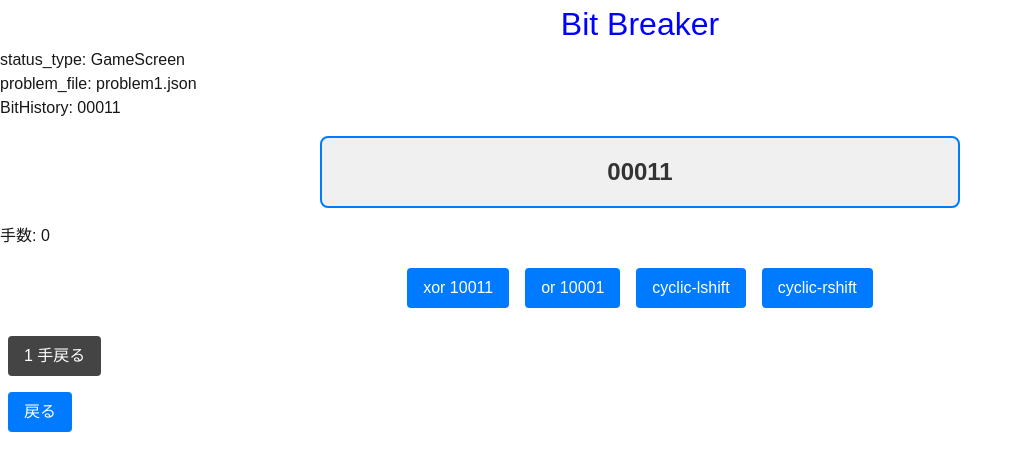
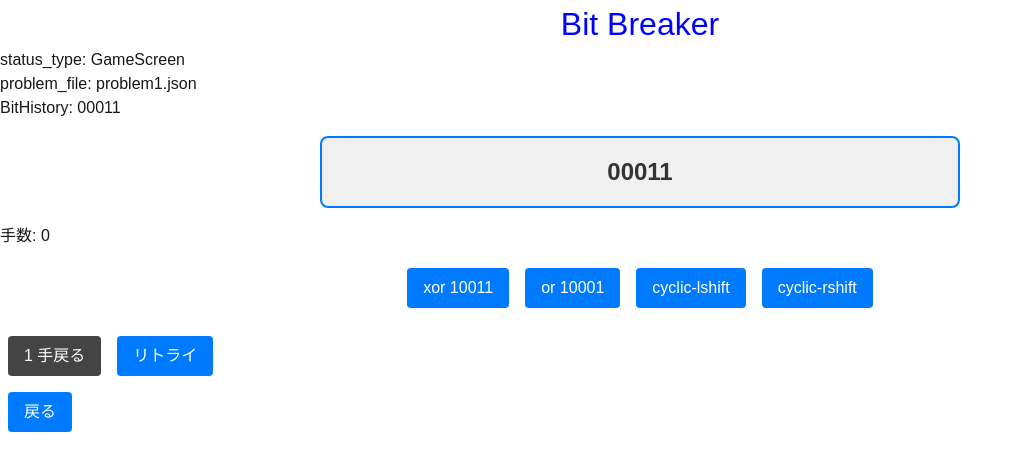
Before and after one commit to Masafiro/bit_game, a Next.js app in the folder src/: page / in a window 1280 px wide. Both pictures are taken after a click on the button "Problem 1". Shown: the top 470 px of the page, without its empty margins (0-1023 px from the left). Built offline with nearby package versions, Linux system fonts and the light colour scheme.

Commit message:
リトライボタンを実装

```diff
--- a/src/app/globals.css
+++ b/src/app/globals.css
@@ -115,3 +115,13 @@ body {
   cursor: pointer;
   margin: 8px;
 }
+
+.retryButton {
+  padding: 8px 16px;
+  background-color: #007bff;
+  color: white;
+  border: none;
+  border-radius: 4px;
+  cursor: pointer;
+  margin: 8px;
+}
--- a/src/app/page.tsx
+++ b/src/app/page.tsx
@@ -145,11 +145,23 @@ function UndoButton({ bitHistory, dispatchBitHistory } : { bitHistory: BitHistor
     );
   } else {
     return (
-      <button className="undoButtonEnabled" onClick={() => dispatchBitHistory({"operation_type": "pop"})}>
+      <button className="undoButtonEnabled" onClick={() => dispatchBitHistory({operation_type: "pop"})}>
         1 手戻る
       </button>
     );
   }
+}
+
+function RetryButton({ bitHistory, dispatchBitHistory } : { bitHistory: BitHistory, dispatchBitHistory: React.Dispatch<BitHistoryOperation> }){
+  return (
+    <button className="retryButton" onClick={() => {
+      let initialBit = bitHistory[0];
+      dispatchBitHistory({operation_type: "clear"});
+      dispatchBitHistory({operation_type: "append", parameter: initialBit});
+    }}>
+      リトライ
+    </button>
+  )
 }
 
 function ProblemButtonContainer({ children }: { children: React.ReactNode }) {
@@ -228,6 +240,7 @@ function Game({ setStatus, problemFile }: { setStatus: React.Dispatch<React.SetS
         ))}
       </BitOperationButtonContainer>
       <UndoButton bitHistory={BitHistory} dispatchBitHistory={dispatchBitHistory} />
+      <RetryButton bitHistory={BitHistory} dispatchBitHistory={dispatchBitHistory} />
       <ReturnToProblemSelectionButton setStatus={setStatus} />
     </div>
   );
```
